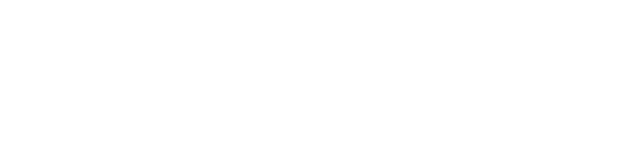
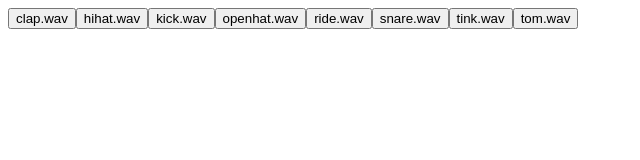
Before and after one commit to Modul-C/drumkit, a plain HTML site: page index.html in a window 1280 px wide. Shown: the whole page, without its empty margins (0-640 px from the left). Drawn offline with Linux system fonts and the light colour scheme.

Commit message:
Code from Lecture 01.12.22

```diff
--- a/index.html
+++ b/index.html
@@ -4,9 +4,10 @@
 	<meta charset="UTF-8">
 	<meta http-equiv="X-UA-Compatible" content="IE=edge">
 	<meta name="viewport" content="width=device-width, initial-scale=1.0">
+	<script src="js/index.js" defer></script>
 	<title></title>
 </head>
 <body>
-
+	<div id="drumkit"></div>
 </body>
 </html>
--- /dev/null
+++ b/js/index.js
@@ -0,0 +1,39 @@
+const drumkitContainer = document.getElementById("drumkit")
+
+const soundFolder = "sounds/"
+const soundMaps = [
+  {sound: "clap.wav", keyCode: "q"},
+  {sound: "hihat.wav", keyCode: "w"},
+  {sound: "kick.wav", keyCode: "e"},
+  {sound: "openhat.wav", keyCode: "r"},
+  {sound: "ride.wav",keyCode: "t"},
+  {sound: "snare.wav",keyCode: "y"},
+  {sound: "tink.wav",keyCode: "u"},
+  {sound: "tom.wav", keyCode: "i"}
+]
+
+// returns a drumkit element, with a button and a click eventlistener attached.
+function drum(folder, soundFile) {
+  const sound = new Audio(folder + soundFile)
+  const buttonElement = document.createElement("button")
+  buttonElement.textContent = soundFile
+  // add event listener:
+  buttonElement.addEventListener("click", () => sound.play())
+
+  return buttonElement
+}
+// map drum elements to an array:
+const drumElements = soundMaps.map(sound => drum(soundFolder, sound.sound))
+// ... extracts contents of the array:
+drumkitContainer.append(...drumElements)
+
+
+window.addEventListener("keydown", (event) => {
+  // check if they key that has been pressed exists in the soundMaps array
+  const validKey = soundMaps.find(soundObj => soundObj.keyCode === event.key)
+  if (validKey) {
+    // create an audio element, and call the .play() method.
+    const sound = new Audio(soundFolder + validKey.sound)
+    sound.play()
+  }
+})
```
